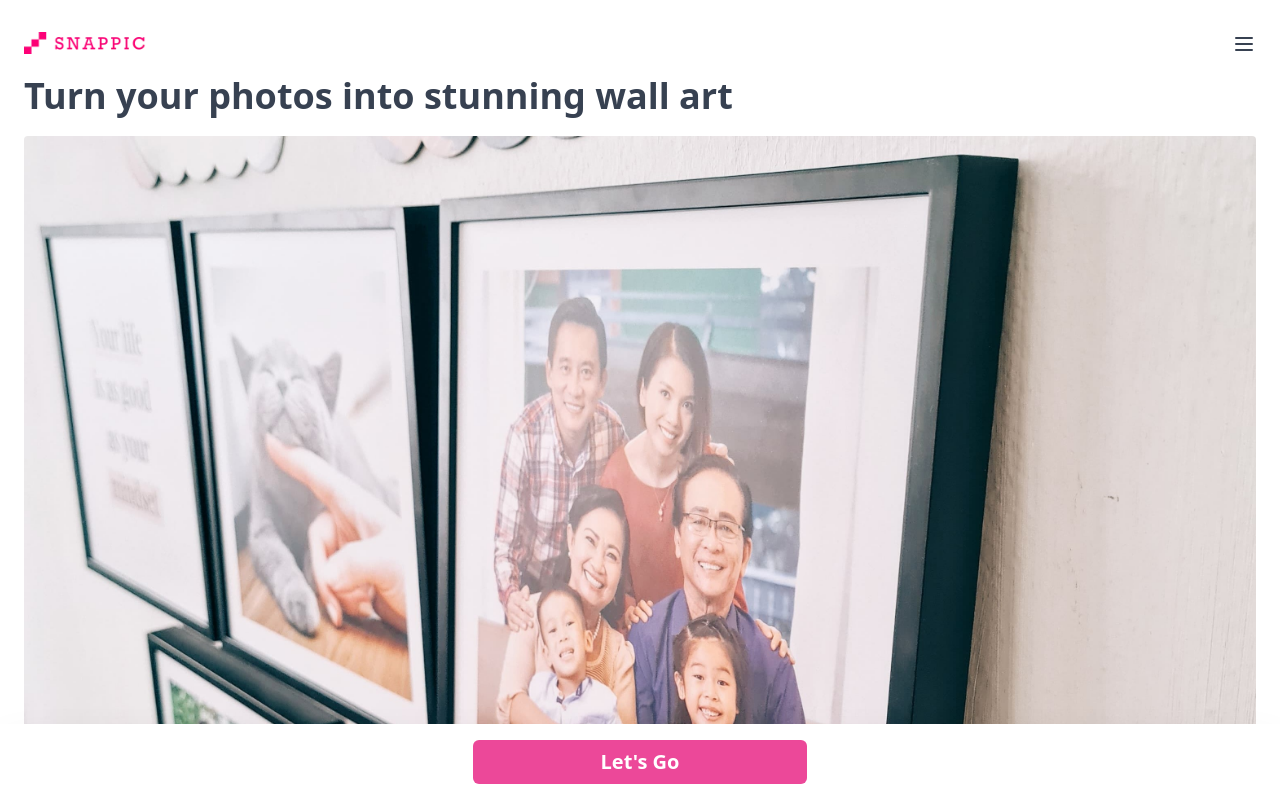
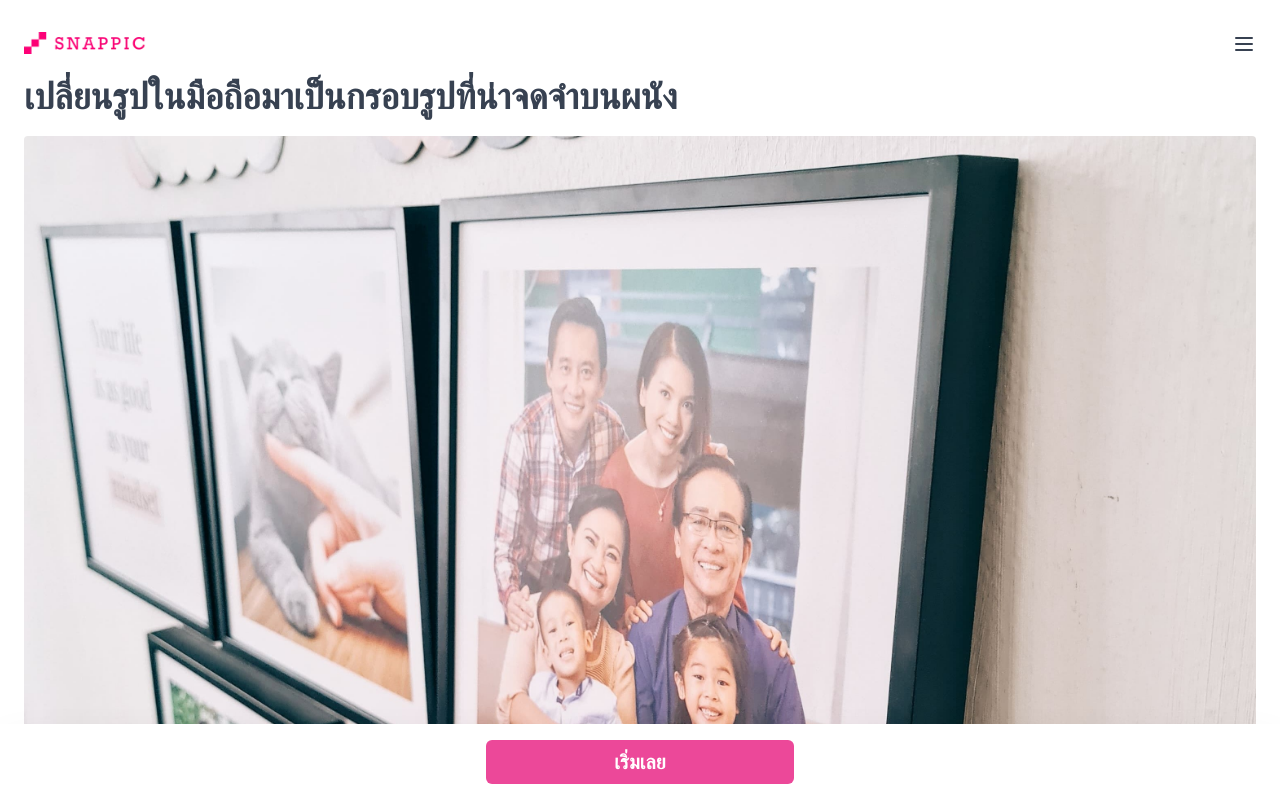
Before and after one commit to chimpaji/snappic, a React (Create React App) app: page / in a window 1280 px wide. Shown: the top 798 px of the page. Built offline with nearby package versions, Linux system fonts and the light colour scheme.

Commit message:
edit fb pixel

```diff
--- a/src/App.js
+++ b/src/App.js
@@ -9,7 +9,7 @@ const options = {
 	debug: true, // enable logs
 };
 //Just replace FB pixel id here and its all good
-const PIXEL_ID = "111111111111111";
+const PIXEL_ID = "638146346577970";
 ReactPixel.init(PIXEL_ID, undefined, options);
 
 export default function App() {
--- a/src/context.js
+++ b/src/context.js
@@ -5,8 +5,7 @@ import getCroppedImg from "./components/Cropper/cropImage";
 //   "https://img.huffingtonpost.com/asset/5ab4d4ac2000007d06eb2c56.jpeg?cache=sih0jwle4e&ops=1910_1000";
 import { v4 as uuidv4 } from "uuid";
 import axios from "axios";
-import ReactPixel from 'react-facebook-pixel';
-
+import ReactPixel from "react-facebook-pixel";
 
 const AppContext = React.createContext();
 const AppProvider = ({ children }) => {
@@ -199,7 +198,6 @@ const AppProvider = ({ children }) => {
 		address = "nowhere",
 		slipt = [],
 	}) => {
-
 		const formData = new FormData();
 		formData.append(
 			"data",
@@ -248,7 +246,7 @@ const AppProvider = ({ children }) => {
 		//   console.log("Some error: ", error);
 		// }
 		const PROXY_URL = "https://cors-anywhere.herokuapp.com/";
-		const URL = "http://snappic.herokuapp.com/orders";
+		const URL = "https://snappic.herokuapp.com/orders";
 		axios({
 			method: "post",
 			url: URL,
--- a/src/pages/Homepage.js
+++ b/src/pages/Homepage.js
@@ -36,7 +36,7 @@ const Homepage = () => {
 					</div>
 					<div className='text-container'>
 						<div className='mb-5 text-4xl font-bold leading-10'>
-							Turn your photos into stunning wall art
+							เปลี่ยนรูปในมือถือมาเป็นกรอบรูปที่น่าจดจำบนผนัง
 						</div>
 					</div>
 					<div className='header-photo'>
@@ -80,7 +80,7 @@ const Homepage = () => {
 							controls={true}
 							light='./img/homepage/thumbnail.jpg'
 							width='340px'
-							url='https://youtu.be/1h0iG_9q02A'
+							url='https://youtu.be/XU9Xd4_bNu0'
 						/>
 					</div>
 
@@ -128,7 +128,7 @@ const Homepage = () => {
 			<div className='absolute sticky bottom-0 flex items-center justify-center w-full bg-white shadow-2xl sticky-pitch'>
 				<Link to='/main'>
 					<button className='z-50 px-32 py-2 my-4 text-xl font-bold text-white bg-pink-500 rounded-md'>
-						Let's Go
+						เริ่มเลย
 					</button>
 				</Link>
 			</div>
```
Also changed, not shown: 1 other file (tests, documents, lock files or other folders).
